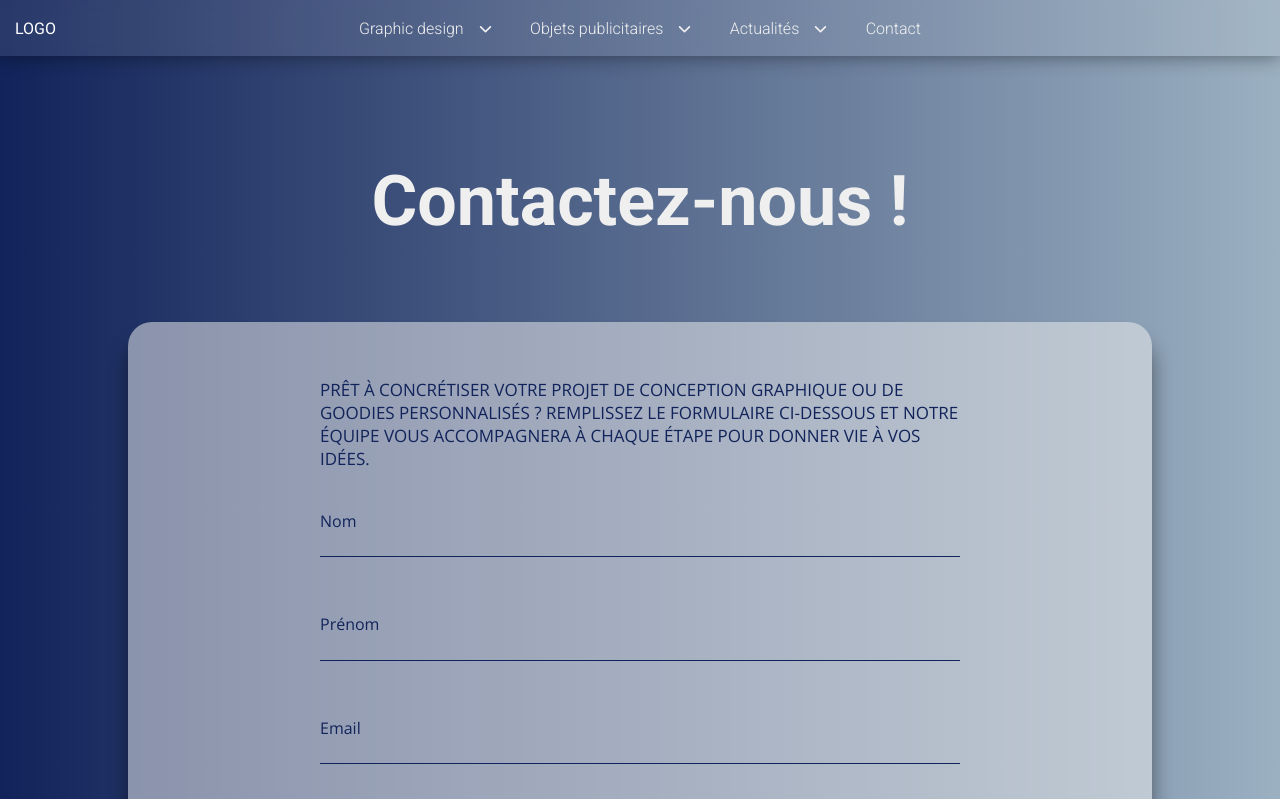
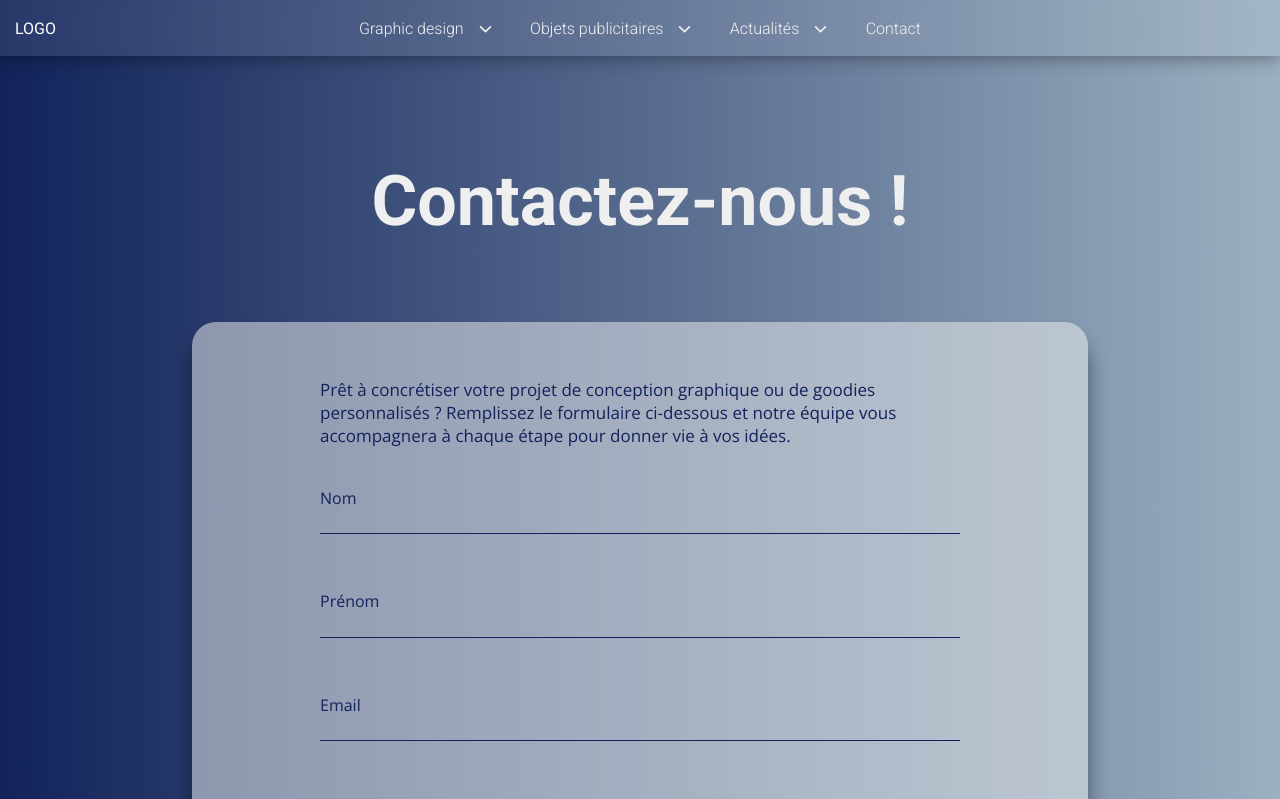
Before and after one commit to Scharlyopitz/One-comm, a React (Vite) app: page /contact in a window 1280 px wide. Shown: the top 799 px of the page. Built offline with nearby package versions, Linux system fonts and the light colour scheme.

Commit message:
Style formulaire

```diff
--- a/src/sass/contact/_contactezNous.scss
+++ b/src/sass/contact/_contactezNous.scss
@@ -7,8 +7,8 @@
   //   FORMULAIRE
   .formulaire {
     margin: 10vh auto 0;
-    width: 80vw;
-    padding: 7vh 15%;
+    width: 70vw;
+    padding: 7vh 10%;
     background-color: $WhiteOpct;
     box-shadow: 0px 19px 20px 0px $BlackOpct;
     border-radius: 24px;
@@ -24,7 +24,6 @@
 
     span {
       text-align: justify;
-      text-transform: uppercase;
       font-size: 17px;
     }
 
--- a/src/style/style.css
+++ b/src/style/style.css
@@ -42,8 +42,8 @@ li {
 }
 .contactezNous .formulaire {
   margin: 10vh auto 0;
-  width: 80vw;
-  padding: 7vh 15%;
+  width: 70vw;
+  padding: 7vh 10%;
   background-color: rgba(239, 239, 239, 0.5176470588);
   box-shadow: 0px 19px 20px 0px rgba(0, 0, 0, 0.4509803922);
   border-radius: 24px;
@@ -58,7 +58,6 @@ li {
 }
 .contactezNous .formulaire span {
   text-align: justify;
-  text-transform: uppercase;
   font-size: 17px;
 }
 .contactezNous .formulaire form {
```
Also changed, not shown: 1 other file (tests, documents, lock files or other folders).
